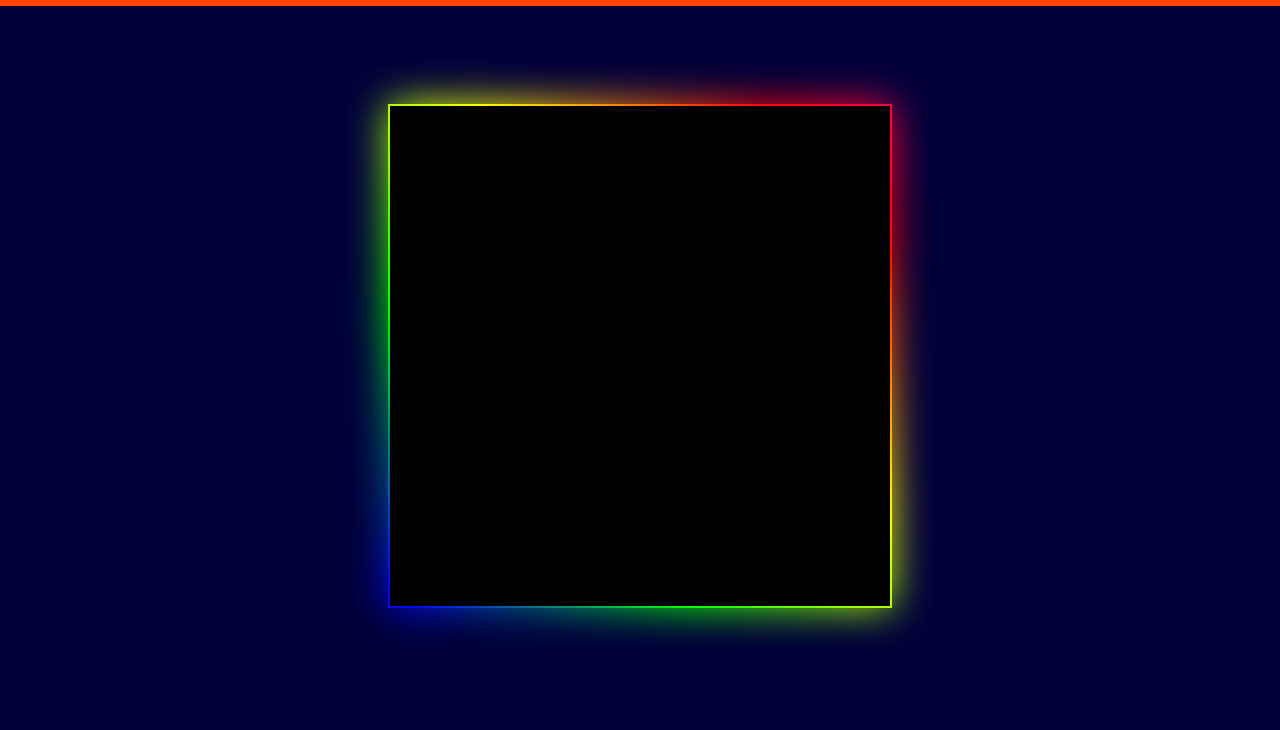
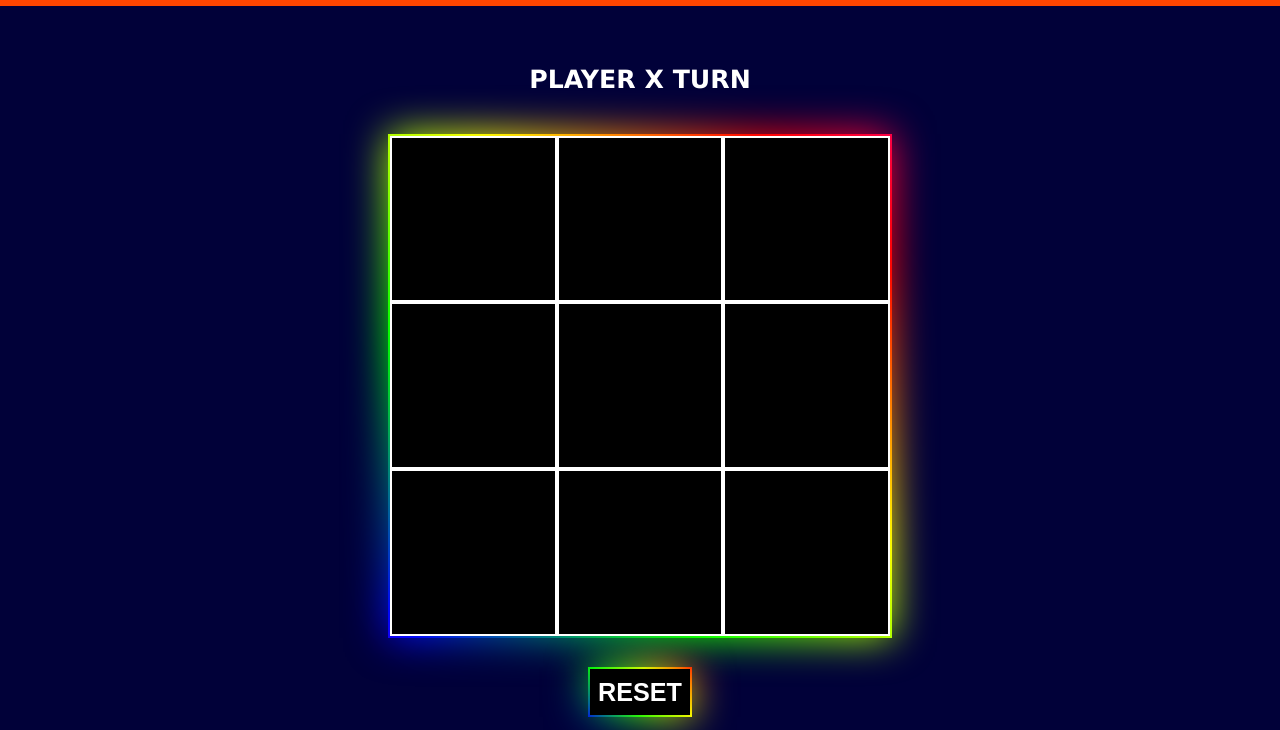
Before and after one commit to Azkanorouzi/tic-tac-toe, a plain HTML site: page index.html in a window 1280 px wide. Shown: the part 70-800 px from the top of the page. Drawn offline with Linux system fonts and the light colour scheme.

Commit message:
fix animation

```diff
--- a/css/style.css
+++ b/css/style.css
@@ -64,8 +64,18 @@ nav {
 */
 main {
   display: flex;
+  flex-direction: column;
   justify-content: center;
   align-items: center;
+}
+/*
+/////////////////
+    CSS Info
+////////////////
+*/
+.info {
+  margin-top: 7rem;
+  font-size: 2rem;
 }
 /*
  /////////////////
@@ -117,7 +127,47 @@ main {
 .board {
   width: min(500px, 90vw);
   height: min(500px, 90vw);
-  margin-top: 100px;
+  margin-top: 5rem;
+  background: rgba(0, 0, 0, 0);
+  display: flex;
+  display: grid;
+  grid-template-columns: repeat(3, 1fr);
+  grid-template-rows: repeat(3, 1fr);
+}
+.box {
+  border: 2px solid white;
+  width: 100%;
+  height: 100%;
+  cursor: pointer;
+  transition: 0.5s;
   background: black;
-  display: grid;
 }
+.box:hover {
+  background: rgba(0, 0, 0, 0);
+}
+
+a:link {
+  color: white;
+  text-decoration: none;
+}
+a:visited {
+  color: white;
+}
+a:hover {
+  color: cyan;
+}
+/* Reset button */
+.reset-button {
+  width: unset;
+  height: unset;
+  margin-top: 4rem;
+  padding: 1rem;
+  background: black;
+  font-size: 3rem;
+  border: 1rem white;
+  cursor: pointer;
+  transition: 0.5s background;
+}
+.reset-button:hover {
+  background: rgb(0, 0, 0, 0);
+}
--- a/index.html
+++ b/index.html
@@ -10,20 +10,26 @@
   <body>
     <nav>
       <h1 class="nav-title">TIC TAC TOE</h1>
-      <span class="nav-subtitle">by Azka</span>
+      <span class="nav-subtitle"
+        >by <a href="https://github.com/Azkanorouzi"> Azka </a></span
+      >
     </nav>
     <main>
+      <section class="info">
+        <h2>PLAYER <span class="player-sign">X</span> <span>TURN</span></h2>
+      </section>
       <section class="board shadow">
-        <div class="box box1"></div>
-        <div class="box box2"></div>
-        <div class="box box3"></div>
-        <div class="box box4"></div>
-        <div class="box box5"></div>
-        <div class="box box6"></div>
-        <div class="box box7"></div>
-        <div class="box box8"></div>
-        <div class="box box9"></div>
+        <div class="box" data-row="0" data-col="0"></div>
+        <div class="box" data-row="0" data-col="1"></div>
+        <div class="box" data-row="0" data-col="2"></div>
+        <div class="box" data-row="1" data-col="0"></div>
+        <div class="box" data-row="1" data-col="1"></div>
+        <div class="box" data-row="1" data-col="2"></div>
+        <div class="box" data-row="2" data-col="0"></div>
+        <div class="box" data-row="2" data-col="1"></div>
+        <div class="box" data-row="2" data-col="2"></div>
       </section>
+      <button class="shadow reset-button" type="button">RESET</button>
     </main>
   </body>
 </html>
```
